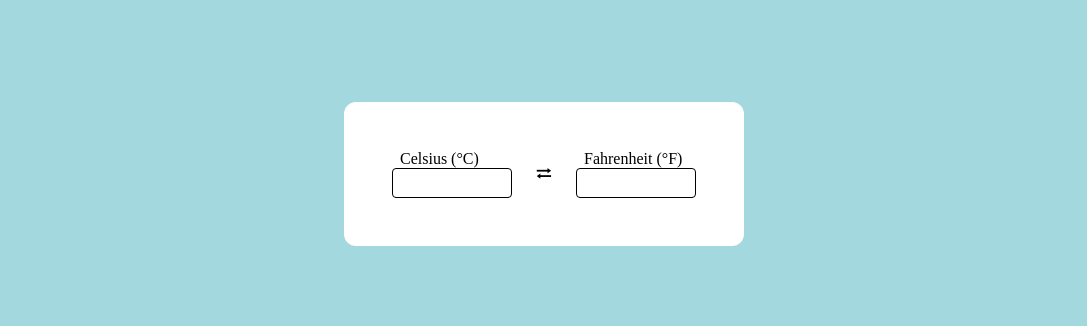
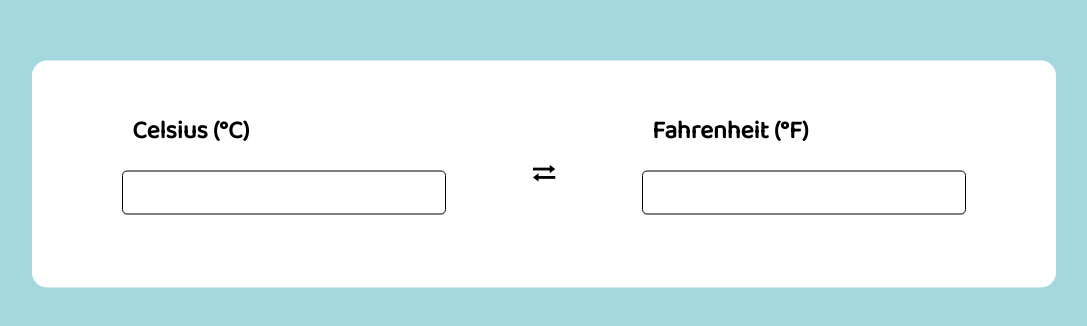
Before and after one commit to devJenna/temperature-converter, a plain HTML site: page index.html in a window 1280 px wide. Shown: the part 226-552 px from the top of the page, without its empty margins (96-1183 px from the left). Drawn offline with Linux system fonts and the light colour scheme; files that its build step writes are made by us from their sources; files whose address does not match are found by name.

Commit message:
update font and alignment

```diff
--- a/style.css
+++ b/style.css
@@ -2,6 +2,12 @@
     margin: 0;
     padding: 0;
     box-sizing: border-box;
+    font-family: 'Baloo 2', cursive;
+    /* font-family: 'Fredoka', sans-serif; */
+    /* font-family: 'Mukta', sans-serif; */
+    /* font-family: 'Saira', sans-serif; */
+    font-weight: bold;
+    font-size: 1.25rem;
 }
 body {
     /* background-color: rgb(188, 209, 247); */
@@ -14,16 +20,19 @@ body {
     transform: translate(-50%, -50%);
 
     background-color: white;
-    padding: 3rem;
+    /* padding: 3rem; */
+    padding: 2.5rem;
     border-radius: 0.75rem;
 
-    width: 400px;
+    /* width: 400px; */
+    width: 80vw;
     display: flex;
-    justify-content: space-between;
-    /* justify-content: space-around; */
+    /* justify-content: space-between; */
+    justify-content: space-around;
 }
 .cContainer, .fContainer {
-    width: 120px;
+    /* width: 120px; */
+    width: 35%;
 }
 label {
     padding: 0.5rem;
@@ -31,11 +40,13 @@ label {
 input {
     width: 100%;
     /* width: 100px; */
-    height: 30px;
+    /* height: 30px; */
+    height: 35%;
     border: 1px solid black;
     border-radius: 0.25rem;
     outline: none;
-    padding: 0.5rem;
+    padding: 0.625rem;
+    margin-top: 1rem;
 }
 input:focus {
     /* border-color: rgb(78, 149, 158); */
@@ -45,3 +56,6 @@ input:focus {
     display: flex;
     align-items: center;
 }
+/* i {
+    color: rgb(78, 149, 158);
+} */
```
